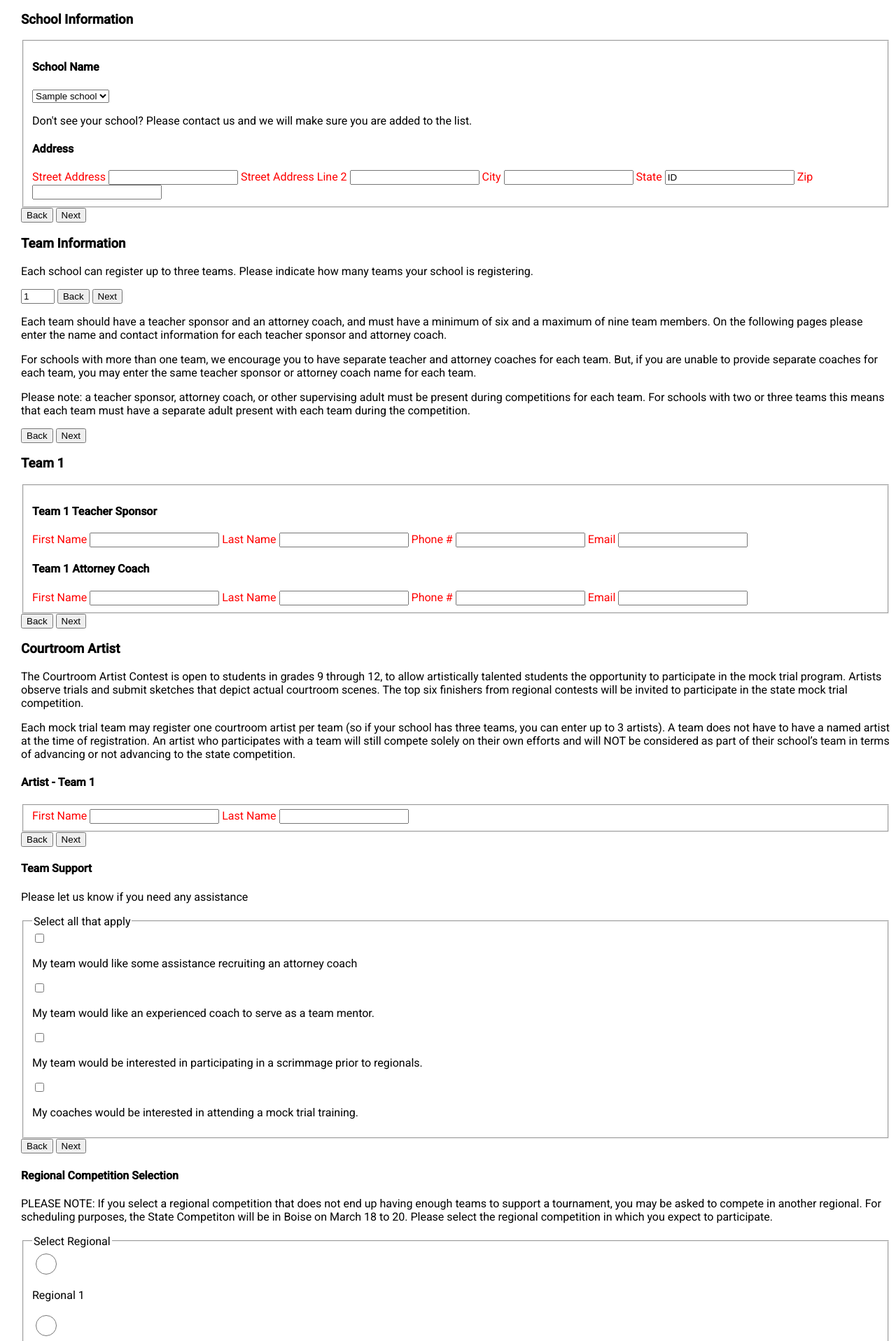
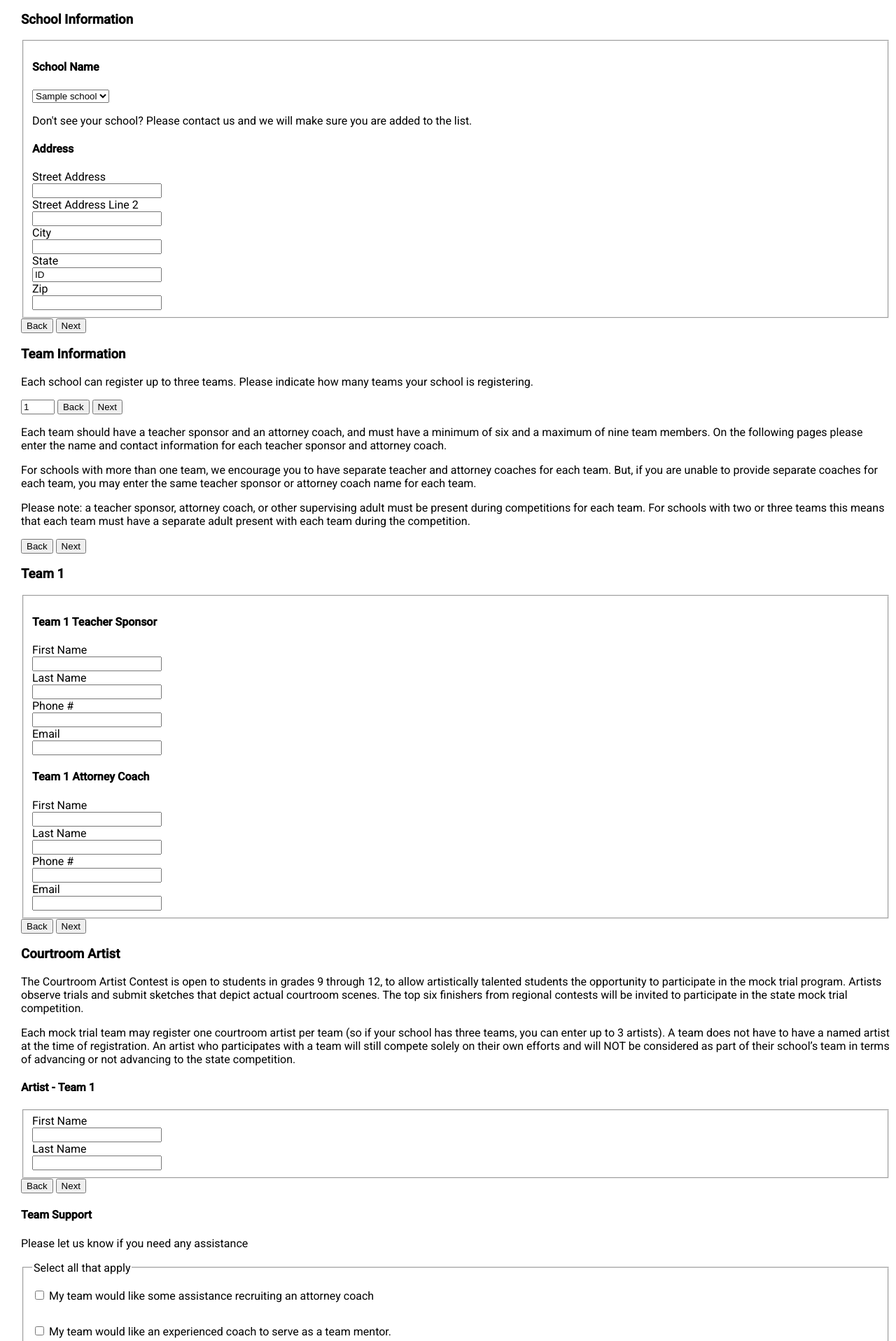
Before and after one commit to gdickison/MockTrialScoresheet, a PHP site: page /teamRegistration.php in a window 1280 px wide. Shown: the part 625-2541 px from the top of the page at 70% size. Run offline with PHP 8.4, Linux system fonts and the light colour scheme; tables that the repository leaves empty or names only in its code hold one stand-in row (values such as "Sample post").

Commit message:
A little styling

```diff
--- a/styles/style.css
+++ b/styles/style.css
@@ -30,8 +30,12 @@ input[type=radio] {
 	height: 30px;
 }
 
+input + p {
+	display: inline-block;
+}
+
 label {
-	color: red;
+	display: block;
 }
 
 .radio-group {
--- a/teamRegistration.php
+++ b/teamRegistration.php
@@ -120,22 +120,30 @@
 			<p>Please let us know if you need any assistance</p>
 			<fieldset>
 				<legend>Select all that apply</legend>
-				<input name="help_request" value="attorney_coach_help" id="attorney_coach_help" type="checkbox">
+				<div>
+					<input name="help_request" value="attorney_coach_help" id="attorney_coach_help" type="checkbox">
 					<p>
 						My team would like some assistance recruiting an attorney coach
 					</p>
-				<input name="help_request" value="mentor_help" id="mentor_help" type="checkbox">
+				</div>
+				<div>
+					<input name="help_request" value="mentor_help" id="mentor_help" type="checkbox">
 					<p>
 						My team would like an experienced coach to serve as a team mentor.
 					</p>
-				<input name="help_request" value="scrimmage_help" id="scrimmage_help" type="checkbox">
+				</div>
+				<div>
+					<input name="help_request" value="scrimmage_help" id="scrimmage_help" type="checkbox">
 					<p>
 						My team would be interested in participating in a scrimmage prior to regionals.
 					</p>
-				<input name="help_request" value="training_help" id="training_help" type="checkbox">
+				</div>
+				<div>
+					<input name="help_request" value="training_help" id="training_help" type="checkbox">
 					<p>
 						My coaches would be interested in attending a mock trial training.
 					</p>
+				</div>
 			</fieldset>
 			<button>Back</button>
 			<button>Next</button>
```
